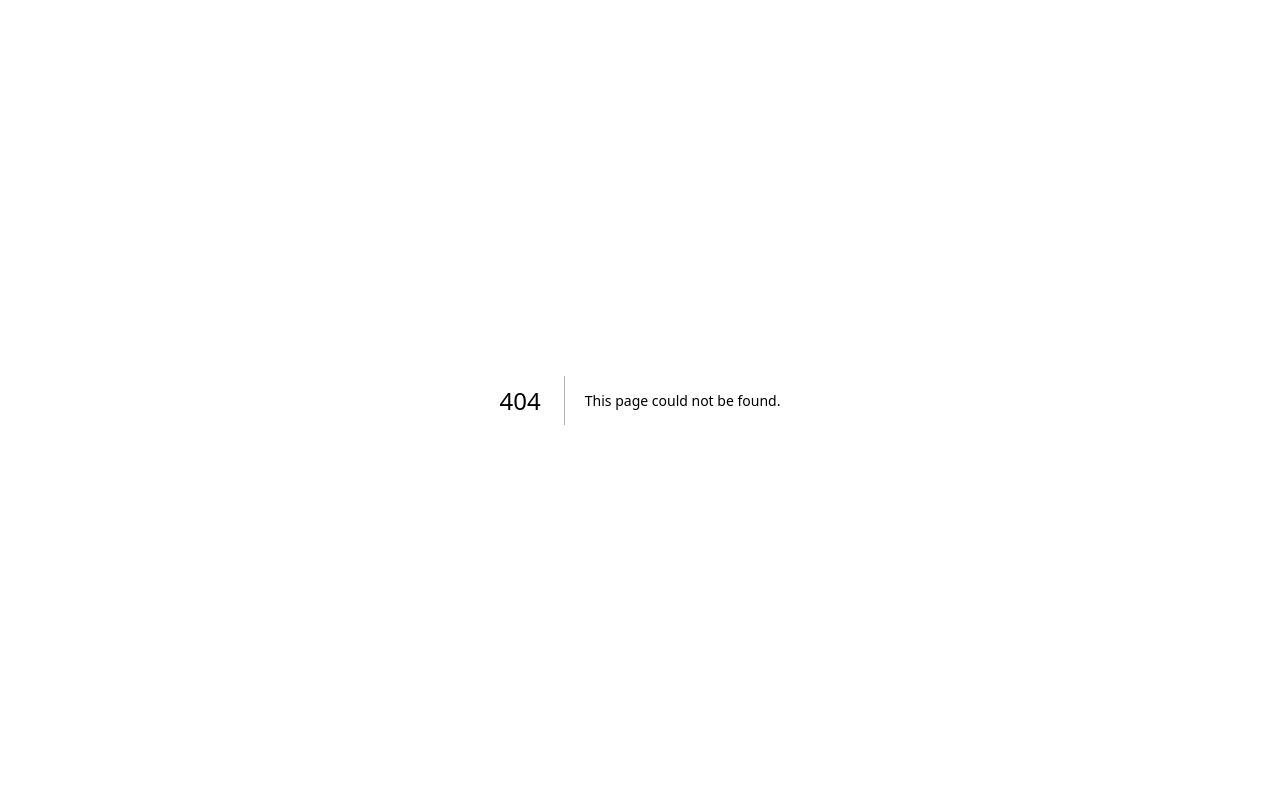
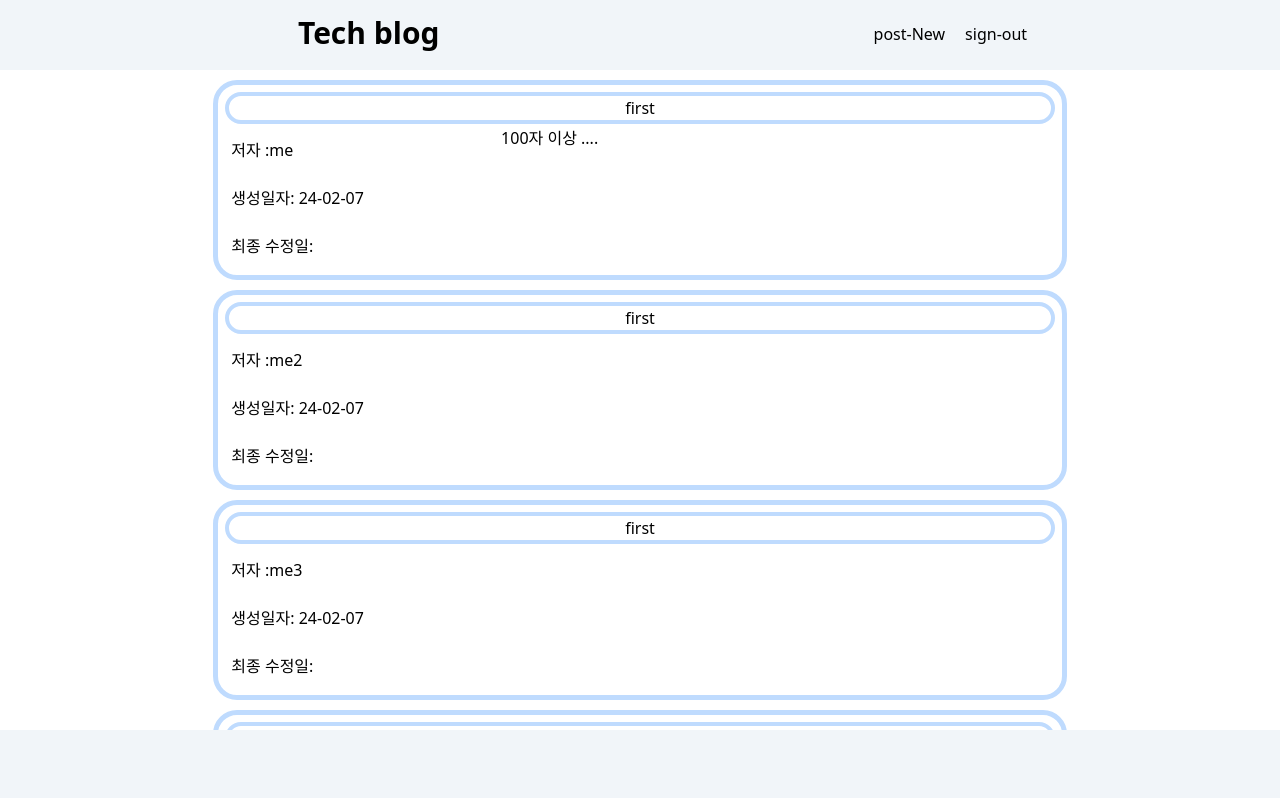
Before and after one commit to pjsClimbToUpperDirection/tech-blog, a Next.js app: page /1 in a window 1280 px wide. Before the commit this address had no page. Shown: the top 798 px of the page. Built offline with nearby package versions, Linux system fonts and the light colour scheme.

Commit message:
24-02-07-01

```diff
--- a/app/Blog/[user]/page.tsx
+++ /dev/null
@@ -1,7 +0,0 @@
-export default function UserPage(props) {
-    return (
-        <>
-          <div>{props.params.user}</div>
-        </>
-    )
-}
--- a/app/Blog/[user]/layout.tsx
+++ b/app/[user]/layout.tsx
@@ -1,7 +1,7 @@
 import React from "react";
-import "../../globals.css"
-import LayoutHeader from "../../../components/layout/layoutHeader";
-import LayoutFooter from "../../../components/layout/layoutFooter";
+import "../globals.css"
+import LayoutHeader from "../../components/layout/layoutHeader";
+import LayoutFooter from "../../components/layout/layoutFooter";
 
 export const metadata = {
     title: 'is building..',
@@ -22,7 +22,7 @@ export default function UserLayout({
     return (
         <div id={"rootPage"} className={"flex flex-col h-[100%]"}>
             <LayoutHeader navLinks={navLinks} />
-            <div className={"flex-[1_0_100%]"}>
+            <div className={"flex-[1_1_100%]"}>
                 {children}
             </div>
             <LayoutFooter/>
--- /dev/null
+++ b/app/[user]/page.tsx
@@ -0,0 +1,26 @@
+import Detail from "../../components/PostList/detail/detail"
+
+export default function UserPage(props) {
+    // key값 명시 필요
+    const PostList = [
+        { id: 1, writer: "me", email: "who@naver.com", title: "first", content: "somethingOne", created_date: "24-02-07", updated_date: null},
+        { id: 2, writer: "me2", email: "who@naver.com", title: "first", content: "something", created_date: "24-02-07", updated_date: null},
+        { id: 3, writer: "me3", email: "who@naver.com", title: "first", content: "something", created_date: "24-02-07", updated_date: null},
+        { id: 4, writer: "me", email: "who@naver.com", title: "first", content: "something", created_date: "24-02-07", updated_date: null},
+        { id: 5, writer: "me", email: "who@naver.com", title: "first", content: "something", created_date: "24-02-07", updated_date: null},
+    ]
+    return (
+        <>
+          <div className={"w-full h-[1110px]"}>
+              <div className={"w-full h-[1060px] grid grid-cols-6"}>
+                  <div className={"col-start-2 col-end-6 h-[1060px] grid grid-rows-5 py-[5px]"}>
+                      {PostList.map((eachPost) => (
+                          <Detail postInfo={eachPost} key={eachPost.id}/>
+                      ))}
+                  </div>
+              </div>
+              <div className={"w-full h-[50px]"}>다음 항목</div>
+          </div>
+        </>
+    )
+}
--- a/app/layout.tsx
+++ b/app/layout.tsx
@@ -11,19 +11,10 @@ export default function RootLayout({
     }: {
     children: React.ReactNode
 }) {
-    // 현재는 목 데이터를 만들어 놓았으나 api 를 통하여 실제 데이터를 가져올 시 형식에 맞게끔 수정 필요
-    const navLinks = [
-        { id: 1, list: "sign-out", href: ""},
-        { id: 2, list: "post-New", href: ""},
-    ]
-
-
     return (
-        <html lang="en" className={"h-[100%]"}>
-        <body className={"h-[1500px]"}>
-        <div className={"h-[1500px]"}>
+        <html lang="en">
+        <body>
             {children}
-        </div>
         </body>
         </html>
     )
--- /dev/null
+++ b/components/PostList/detail/detail.tsx
@@ -0,0 +1,46 @@
+"use client"
+
+import {useEffect} from "react";
+
+export default function Detail({
+    postInfo
+    }: {
+    postInfo : { id: number, writer: string, email: string, title: string, "content": string, "created_date": string, "updated_date": string | null}}) {
+    let done = 0;
+    useEffect(() => {
+        if (done == 0){
+            console.log(postInfo.content.length)
+            if (postInfo.content.length >= 5) {
+                // 사용자 입력을 받는 영역에서 innerHTML 사용은 xss 공격에 유의해야 한다
+                document.getElementById("container").innerHTML = "<p>100자 이상 ....</p>"
+            } else
+                document.getElementById("container").innerText = "ddr"
+        }
+        done = 1
+    }, []);
+    return (
+        <div className={"col-span-1 p-[5px] my-[5px] grid grid-rows-5 border-[5px] border-blue-200 rounded-3xl h-[200px]"}>
+            <h2 className={"row-span-1 grid items-center justify-items-center m-[2px] border-[4px] border-blue-200 rounded-3xl"}>
+                {postInfo.title}
+            </h2>
+            <div className={"row-span-4 grid grid-cols-3"}>
+                <div className={"col-span-1 grid grid-rows-3"}>
+                    <div className={"row-span-1 mx-2 my-auto"}>
+                        <span>저자 :</span>
+                        <span>{postInfo.writer}</span>
+                    </div>
+                    <div className={"row-span-1 mx-2 my-auto"}>
+                        <span>생성일자: </span>
+                        <span>{postInfo.created_date}</span>
+                    </div>
+                    <div className={"row-span-1 mx-2 my-auto"}>
+                        <span>최종 수정일: </span>
+                        <span>{postInfo.updated_date}</span>
+                    </div>
+                </div>
+                <div id={"container"} className={"col-span-2 overflow-hidden"}>
+                </div>
+            </div>
+        </div>
+    )
+}
--- a/components/animation/css/rootAnimation.css
+++ /dev/null
@@ -1,20 +0,0 @@
-#AnimatedElement {
-    animation-duration: 4s;
-    animation-name: slideIn;
-}
-
-@keyframes slideIn {
-    from {
-        margin-left: 100%;
-    }
-
-    75% {
-        margin-left: 10%;
-        width: 80%;
-    }
-
-    to {
-        margin-left: 0;
-        width: 50%;
-    }
-}
--- a/components/form/signinForm.tsx
+++ b/components/form/signinForm.tsx
@@ -1,11 +1,10 @@
-import typeWriter from "../animation/typewriter";
 import instructionForSubmit from "./instructionAnimation/instructionForSubmit";
 
 export default function SignInForm({ rootElement } : { rootElement: string | null}) {
     let done = 0; // 스크립트의 반복 동작을 피하고자 일부러 side Effect 유발
     return (
         <div id={"signInForm"}
-             className={"h-[1720px] w-full grid justify-items-center bg-white p-[10px] absolute " + rootElement}>
+             className={"h-[100%] w-full grid justify-items-center bg-white p-[10px] absolute " + rootElement}>
             <div
                 className={"p-[5px] w-full lg:w-[1024px] h-[208px] fixed top-[230px] grid grid-rows-4 bg-slate-300 m-[5px] rounded"}>
                 <div className={"grid content-center"}>
--- a/components/layout/layoutFooter.tsx
+++ b/components/layout/layoutFooter.tsx
@@ -24,7 +24,7 @@ export default function layoutFooter() {
         })
     }, []);
     return (
-        <div className={"grid justify-items-center grid-cols-7 bg-slate-100 border-black bottom-0 sticky min-h-[70px]"} id={"footerRoot"}>
+        <div className={"grid justify-items-center grid-cols-7 bg-slate-100 border-black bottom-0 sticky h-[70px]"} id={"footerRoot"}>
             <div className={"p-[5px] w-full col-start-2 col-end-7"}>
                 <div className={"w-full grid grid-cols-5"}>
 
--- a/components/layout/layoutHeader.tsx
+++ b/components/layout/layoutHeader.tsx
@@ -21,7 +21,7 @@ export default function layoutHeader({
         })
     }, []);
     return (
-        <div className={"grid justify-items-center grid-cols-7 bg-slate-100 border-black sticky top-0 min-h-[70px]"} id={"headerRoot"}>
+        <div className={"grid justify-items-center grid-cols-7 bg-slate-100 border-black sticky top-0 h-[70px]"} id={"headerRoot"}>
             <div className={"p-[5px] w-full col-start-2 col-end-7"}>
                 <div className={"w-full grid grid-cols-5"}>
                     <div className={"text-black col-span-2 grid justify-items-center p-[5px]"}>
```
Also changed, not shown: app/[user]/[title]/page.tsx (renamed from app/Blog/[user]/[title]/page.tsx).
